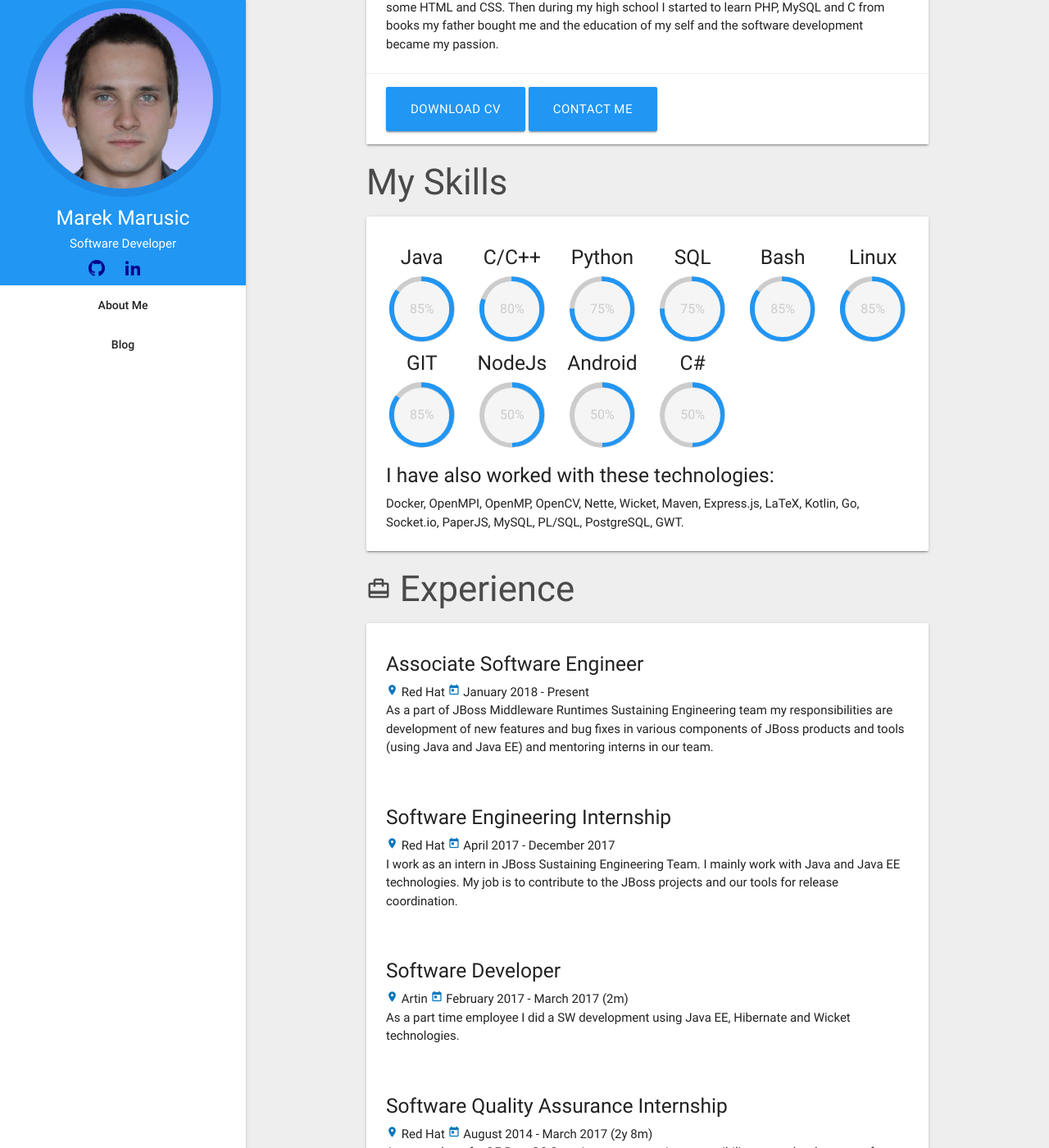
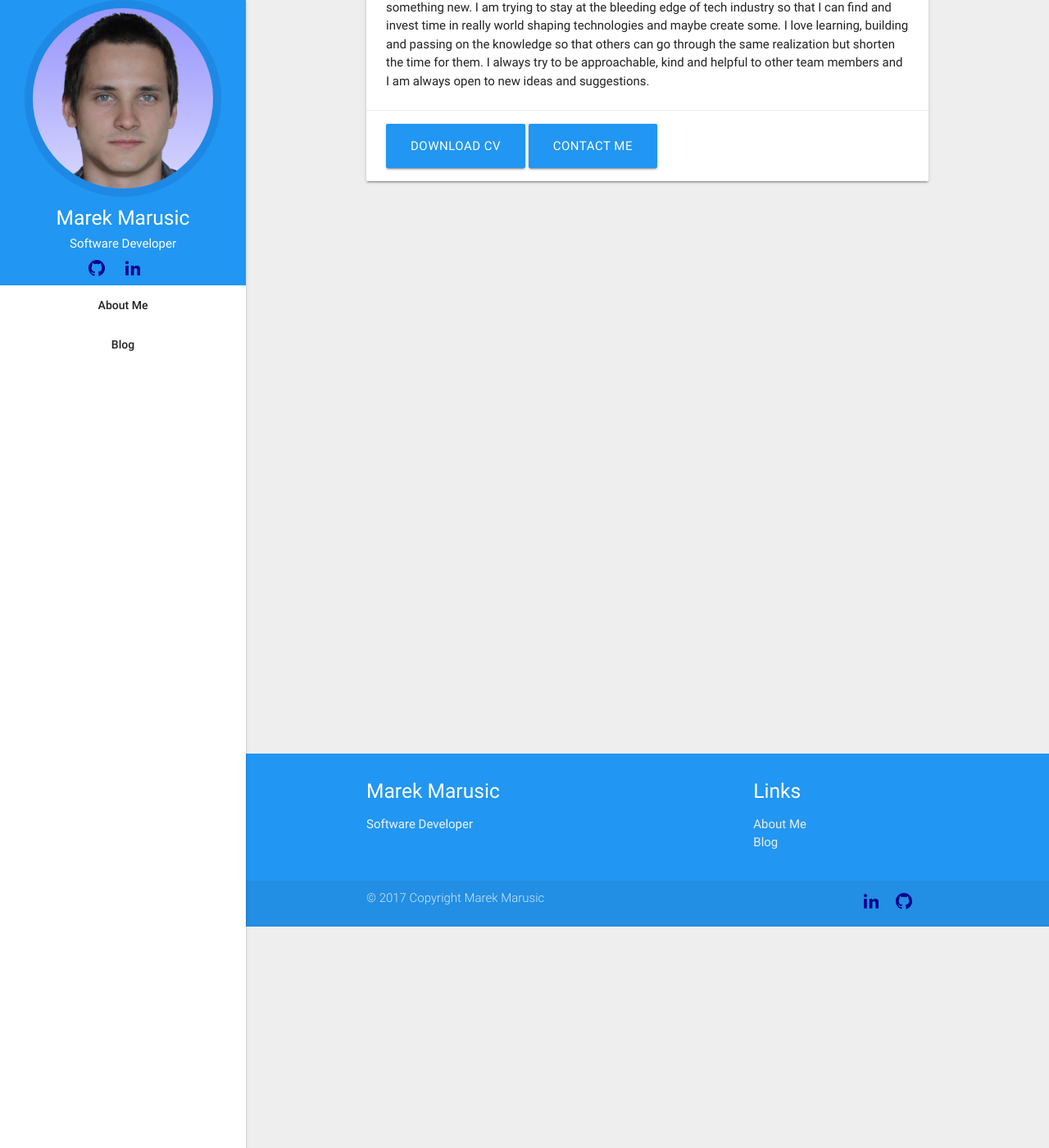
Before and after one commit to MMarus/TheBlog, a Jekyll site: the page built from index.md, in a window 1280 px wide and 1400 px high, scrolled down 270 px. Shown: the whole window at 82% size. Built offline with Jekyll 4.4.1, drawn with Linux system fonts in a browser that asks for light colours; nearby versions of some CDN libraries; some of the changed text lies outside the part shown.

Commit message:
add some updates

```diff
--- a/_config.yml
+++ b/_config.yml
@@ -17,24 +17,24 @@ title: Marek Marusic
 username: Marek Marusic
 email: marek.marusic@gmail.com
 description: >- # this means to ignore newlines until "baseurl:"
-  Write an awesome description for your new site here. You can edit this
-  line in _config.yml. It will appear in your document head meta (for
-  Google search results) and in your feed.xml site description.
+  Marek Marusic - Software Engineer passionate about technology, who is always looking forward to improve himself and learn something new.
 baseurl: "" # the subpath of your site, e.g. /blog
 url: "http://mmarusic.eu" # the base hostname & protocol for your site, e.g. http://example.com
 github_username:  mmarus
-fb_username: marek.marusic
-twitter_username: Maaaareeeek
-instagram_username: maareekm
 linkedin_username: marekmarusic
 userPhoto: /assets/img/user.jpg
-aboutMe: "My first contact with development was during my elementary school when I was trying out some HTML and CSS.
-Then during my high school I started to learn PHP, MySQL and C from books my father bought me and the education of my self and the software development became my passion."
+aboutMe: "
+  passionate about technology, who is always looking forward to improve himself and learn something new.
 
-#As a self-motivated and responsible person I love solving problems.
-#At the same time, I am looking forward to challenging and growth oriented tasks that help to prove the best of my ability in achieving the objective of the job.
-user_description: Software Engineer passionate about technology, who is always looking forward to improve himself and learn something new.
-profession: Software Developer
+I am trying to stay at the bleeding edge of tech industry so that I can find and invest time in really world shaping technologies and maybe create some.
+
+I love learning, building and passing on the knowledge so that others can go through the same realization but shorten the time for them.
+
+I always try to be approachable, kind and helpful to other team members and I am always open to new ideas and suggestions."
+
+
+user_description: passionate about technology, who is always looking forward to improve himself and learn something new.
+profession: Software Engineer
 
 disqus_username: mmarusic
 
--- a/_includes/about.html
+++ b/_includes/about.html
@@ -7,7 +7,7 @@
             <p>{{site.aboutMe}}</p>
         </div>
         <div class="card-action">
-            <a href="#" class="btn btn-large waves-effect blue">Download CV</a>
+            <a href="/assets/marek_marusic_a4_cv.pdf" class="btn btn-large waves-effect blue">Download CV</a>
             <a href="mailto:marek.marusic@gmail.com" class="btn btn-large waves-effect blue">Contact Me</a>
         </div>
     </div>
--- a/_includes/skills.html
+++ b/_includes/skills.html
@@ -1,4 +1,6 @@
 <!--Skills-->
+{% assign skills = "Java C/C++ Python SQL Bash Linux GIT NodeJs Android C#" | split: ' ' %}
+{% assign skills = "Java C/C++ Python SQL Bash Linux GIT NodeJs Android C#" | split: ' ' %}
 {% assign skills = "Java C/C++ Python SQL Bash Linux GIT NodeJs Android C#" | split: ' ' %}
 {% assign percentages = "85 80 75 75 85 85 85 50 50 50" | split: ' ' %}
 <h3 class="header">My Skills</h3>
--- a/_layouts/home.html
+++ b/_layouts/home.html
@@ -6,8 +6,5 @@ layout: default
     <div class="container">
         <div class="col s12">
             {% include about.html %}
-            {% include skills.html %}
-            {% include experience.html %}
-            {% include education.html %}
         </div>
 </main>
--- a/docker-compose.yml
+++ b/docker-compose.yml
@@ -2,7 +2,7 @@ version: "2"
 services:
   site:
     command: jekyll serve
-    image: jekyll/jekyll:latest
+    image: jekyll/jekyll:3.6
     volumes:
       - ./:/srv/jekyll
       - ./vendor/bundle:/usr/local/bundle
```
Also changed, not shown: _posts/2017-10-09-fit-projects.md (+5 -0 lines), 2 other files.
